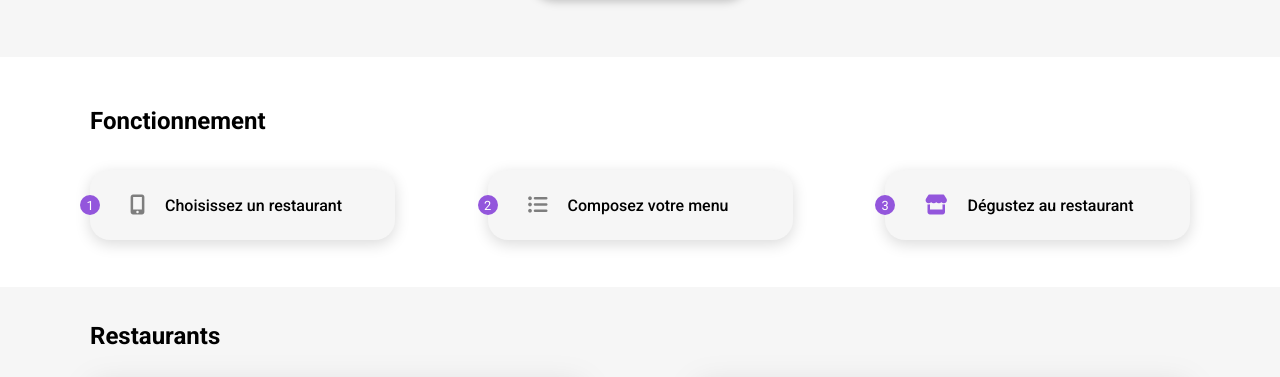
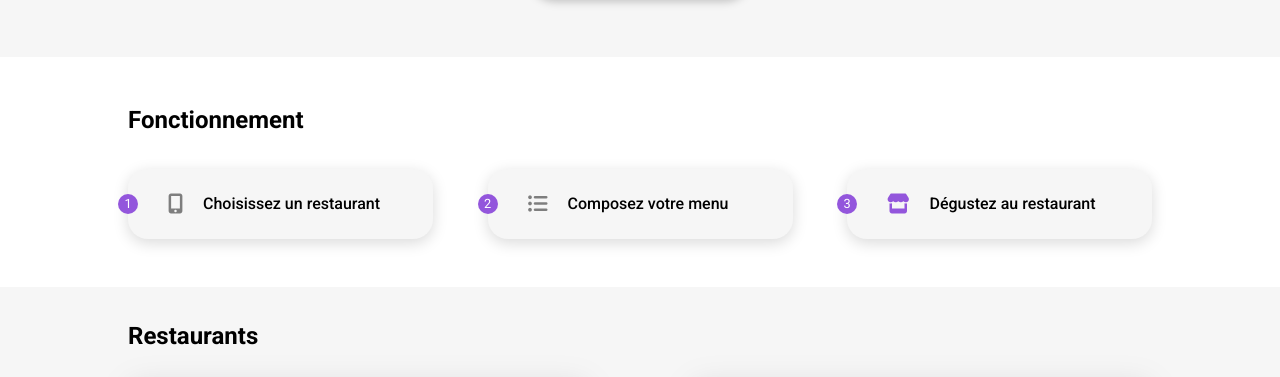
Before and after one commit to LBoc94/OC-P04, a plain HTML site: page index.html in a window 1280 px wide. Shown: the part 348-725 px from the top of the page. Drawn offline with Linux system fonts and the light colour scheme; grey boxes are pictures that could not be loaded; a web font is replaced by a local one.

Commit message:
home grids clean

```diff
--- a/sass/pages/_home.scss
+++ b/sass/pages/_home.scss
@@ -42,13 +42,15 @@
     justify-content: center;
 
     @include desktop {
-        display: block;
         height: 230px;
-        padding: 50px 90px 50px 90px;
+        padding: 50px 0 50px 0;
+        justify-content: initial;
+        justify-items: center;
     }
 
     h2 {
         padding-bottom: 35px;
+        width: 80%;
     }
 }
 
@@ -62,6 +64,8 @@
 
     @include desktop {
         flex-direction: row;
+        width: 80%;
+        gap: 3%;
     }
 }
 
@@ -69,26 +73,27 @@
 // HOME-RESTOS //
 .section-home-restos {
     background-color: $light-grey;
-    padding: 50px 20px 65px 20px;
-
-    @include tablet {
-        padding: 50px;
-    }
+    padding: 50px 0 65px 0;
+    display: grid;
+    justify-items: center;
 
     @include desktop {
-        padding: 35px 90px 30px 90px;
+        padding: 35px 0 30px 0;
     }
 
     .section-title {
     padding-bottom: 20px;
+    width: 90%;
 
     @include desktop {
         padding-bottom: 30px;
+        width: 80%;
     }
     }
 }
 
 .restos-cards-list {
+    width: 90%;
     display: flex;
     flex-wrap: wrap;
     justify-content: center;
@@ -99,6 +104,10 @@
         justify-content: space-between;
     }
 
+    @include desktop {
+        width: 80%;
+    }
+
     a {
         width: 100%;
 
```
Also changed, not shown: assets/css/style.css, 1 other file.
